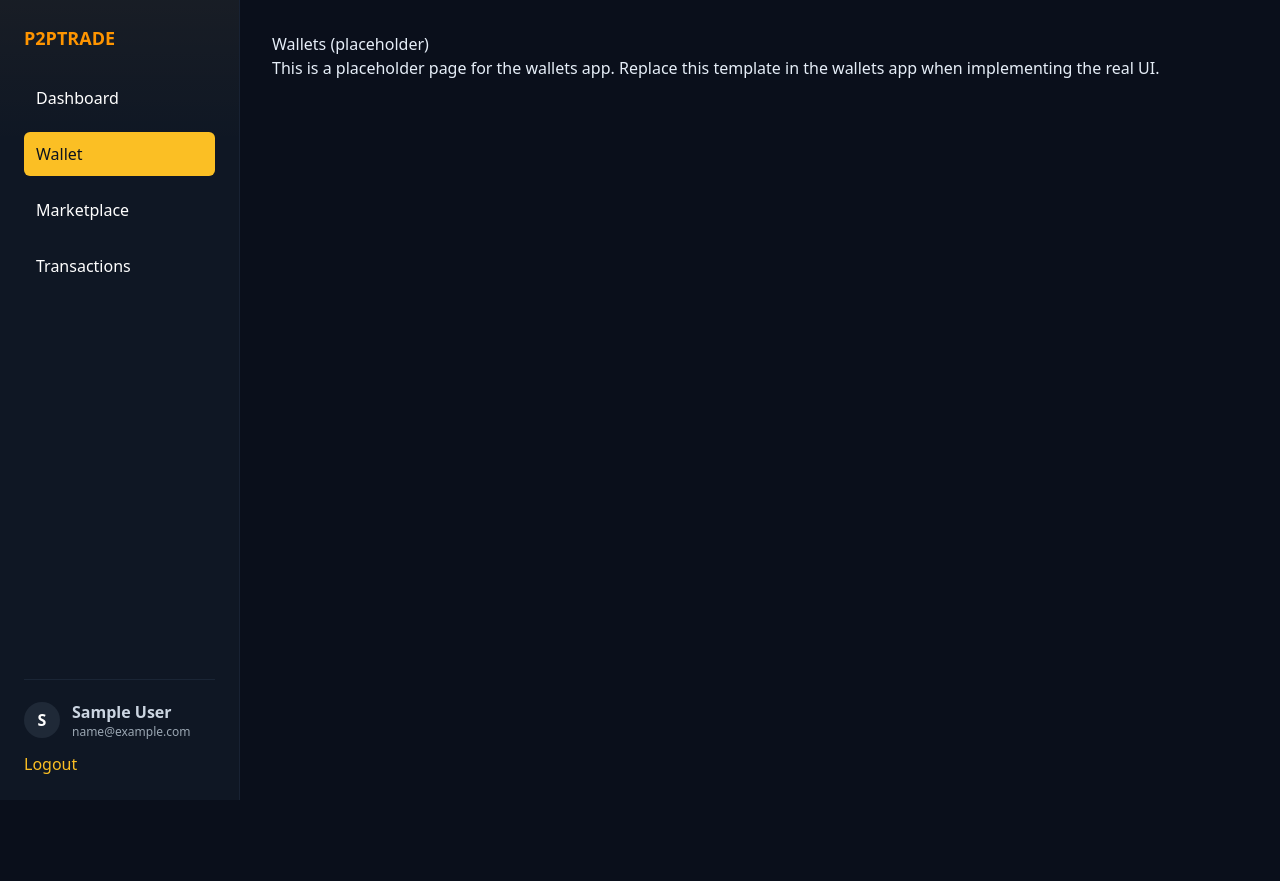
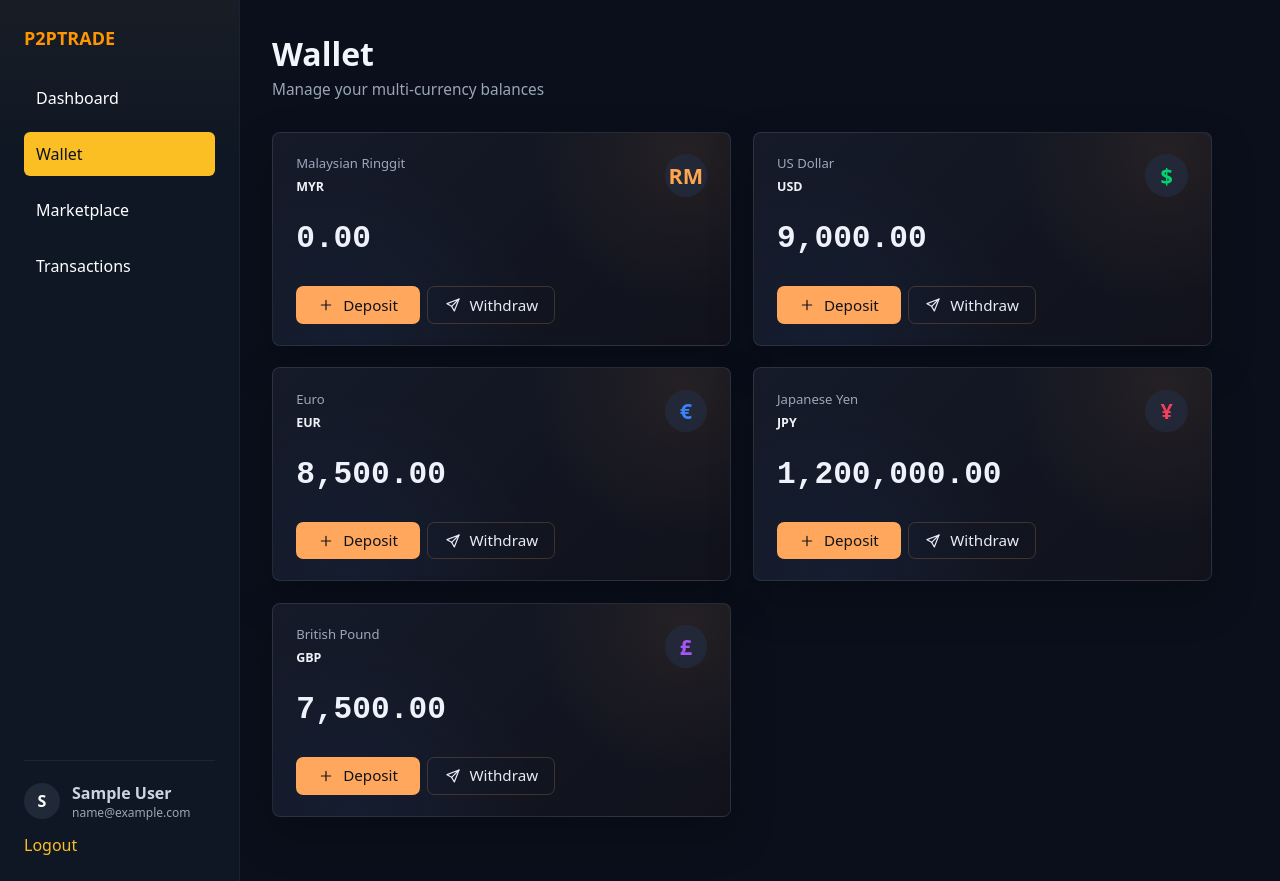
Before and after one commit to 25091849-cece/P2PTrade, a Django app: page /wallets/ in a window 1280 px wide. Before the commit the page ends 800 px from the top, so only its background shows below. Run offline with Django 5.2, Linux system fonts and the light colour scheme; the visitor is signed in with stand-in values (Sample User, id 1); data comes from the database, SQL or seed files in the repository; data that the repository does not hold is empty.

Commit message:
UI: Wallet Main Page

```diff
--- /dev/null
+++ b/static/css/wallets.css
@@ -0,0 +1,201 @@
+.wallet-page {
+  width: 100%;
+  max-width: 1120px;
+  padding: 0.25rem 0 2rem;
+}
+
+.wallet-header {
+  margin-bottom: 1.9rem;
+}
+
+.wallet-title {
+  margin-bottom: 0.35rem;
+  color: #f2f5fb;
+  font-family: 'Orbitron', system-ui, sans-serif;
+  font-size: 2rem;
+  font-weight: 800;
+  line-height: 1.15;
+  letter-spacing: 0;
+}
+
+.wallet-subtitle {
+  color: #9aa6b7;
+  font-size: 0.96rem;
+}
+
+.wallet-grid {
+  display: grid;
+  grid-template-columns: repeat(2, minmax(280px, 1fr));
+  gap: 1.35rem;
+  max-width: 940px;
+}
+
+.wallet-card {
+  min-height: 204px;
+  border: 1px solid rgba(148, 163, 184, 0.16);
+  border-radius: 0.5rem;
+  background:
+    radial-gradient(circle at 18% 100%, rgba(32, 60, 105, 0.18), transparent 42%),
+    radial-gradient(circle at 90% 10%, rgba(255, 166, 77, 0.08), transparent 34%),
+    linear-gradient(135deg, rgba(21, 27, 42, 0.98), rgba(17, 18, 28, 0.98));
+  box-shadow: 0 18px 45px rgba(0, 0, 0, 0.22);
+  padding: 1.35rem 1.45rem 1.3rem;
+}
+
+.wallet-card-top {
+  display: flex;
+  align-items: flex-start;
+  justify-content: space-between;
+  gap: 1rem;
+}
+
+.wallet-currency-name {
+  color: #9ca7ba;
+  font-size: 0.82rem;
+  letter-spacing: 0;
+}
+
+.wallet-currency-code {
+  margin-top: 0.25rem;
+  color: #eef2f8;
+  font-size: 0.78rem;
+  font-weight: 800;
+  letter-spacing: 0;
+}
+
+.wallet-currency-mark {
+  display: flex;
+  width: 2.65rem;
+  height: 2.65rem;
+  flex-shrink: 0;
+  align-items: center;
+  justify-content: center;
+  border-radius: 9999px;
+  background: rgba(35, 43, 62, 0.78);
+  font-size: 1.35rem;
+  font-weight: 800;
+  line-height: 1;
+}
+
+.wallet-amount {
+  margin-top: 1.6rem;
+  color: #edf2fb;
+  font-family: 'Orbitron', 'Courier New', monospace;
+  font-size: clamp(1.55rem, 3vw, 1.95rem);
+  font-weight: 800;
+  line-height: 1.1;
+  letter-spacing: 0;
+  font-variant-numeric: tabular-nums;
+  overflow-wrap: anywhere;
+}
+
+.wallet-actions {
+  display: flex;
+  gap: 0.45rem;
+  margin-top: 1.85rem;
+}
+
+.wallet-action {
+  display: inline-flex;
+  min-height: 2.35rem;
+  align-items: center;
+  justify-content: center;
+  gap: 0.55rem;
+  border-radius: 0.45rem;
+  padding: 0.55rem 1rem;
+  font-size: 0.95rem;
+  font-weight: 500;
+  line-height: 1;
+  transition: border-color 150ms ease, background-color 150ms ease, color 150ms ease, transform 150ms ease;
+}
+
+.wallet-action svg {
+  width: 1rem;
+  height: 1rem;
+  flex-shrink: 0;
+}
+
+.wallet-action-deposit {
+  min-width: 7.75rem;
+  background: #ffa85d;
+  color: #10131b;
+}
+
+.wallet-action-withdraw {
+  min-width: 8rem;
+  border: 1px solid rgba(255, 168, 93, 0.2);
+  color: #e6ebf4;
+}
+
+.wallet-action:hover {
+  transform: translateY(-1px);
+}
+
+.wallet-action-deposit:hover {
+  background: #ffb774;
+}
+
+.wallet-action-withdraw:hover {
+  border-color: rgba(255, 168, 93, 0.46);
+  background: rgba(255, 168, 93, 0.07);
+}
+
+.wallet-accent-myr {
+  color: #ffa54d;
+}
+
+.wallet-accent-usd {
+  color: #00d36f;
+}
+
+.wallet-accent-eur {
+  color: #3b82f6;
+}
+
+.wallet-accent-jpy {
+  color: #f43f5e;
+}
+
+.wallet-accent-gbp {
+  color: #a855f7;
+}
+
+.wallet-accent-aud,
+.wallet-accent-cad,
+.wallet-accent-chf,
+.wallet-accent-cny,
+.wallet-accent-hkd,
+.wallet-accent-nzd,
+.wallet-accent-default {
+  color: #60a5fa;
+}
+
+@media (max-width: 900px) {
+  .wallet-grid {
+    grid-template-columns: 1fr;
+    max-width: 560px;
+  }
+}
+
+@media (max-width: 640px) {
+  .wallet-page {
+    padding-top: 0;
+  }
+
+  .wallet-title {
+    font-size: 1.75rem;
+  }
+
+  .wallet-card {
+    min-height: auto;
+    padding: 1.15rem;
+  }
+
+  .wallet-actions {
+    flex-direction: column;
+  }
+
+  .wallet-action {
+    width: 100%;
+  }
+}
--- a/templates/wallets/index.html
+++ b/templates/wallets/index.html
@@ -1,6 +1,52 @@
 {% extends "dashboard.html" %}
+{% load humanize %}
+
+{% load static %}
+
+{% block extra_css %}
+  {{ block.super }}
+  <link rel="stylesheet" href="{% static 'css/wallets.css' %}">
+{% endblock %}
 
 {% block dashboard_main %}
-  <h2>Wallets (placeholder)</h2>
-  <p>This is a placeholder page for the wallets app. Replace this template in the wallets app when implementing the real UI.</p>
+  <section class="wallet-page" aria-labelledby="wallet-title">
+    <header class="wallet-header">
+      <h1 id="wallet-title" class="wallet-title">Wallet</h1>
+      <p class="wallet-subtitle">Manage your multi-currency balances</p>
+    </header>
+
+    <div class="wallet-grid">
+      {% for card in wallet_cards %}
+        <article class="wallet-card">
+          <div class="wallet-card-top">
+            <div>
+              <div class="wallet-currency-name">{{ card.currency_name }}</div>
+              <div class="wallet-currency-code">{{ card.currency_code }}</div>
+            </div>
+            <div class="wallet-currency-mark {{ card.accent_class }}" aria-hidden="true">
+              {% if card.currency_code == 'MYR' %}RM{% elif card.currency_code == 'USD' %}${% elif card.currency_code == 'EUR' %}&euro;{% elif card.currency_code == 'JPY' %}&yen;{% elif card.currency_code == 'GBP' %}&pound;{% else %}{{ card.currency_code }}{% endif %}
+            </div>
+          </div>
+
+          <div class="wallet-amount">{{ card.amount|floatformat:2|intcomma }}</div>
+
+          <div class="wallet-actions">
+            <a href="#" class="wallet-action wallet-action-deposit" aria-label="Deposit {{ card.currency_code }}">
+              <svg viewBox="0 0 24 24" fill="none" stroke="currentColor" aria-hidden="true">
+                <path d="M12 5v14M5 12h14" stroke-width="1.8" stroke-linecap="round"/>
+              </svg>
+              <span>Deposit</span>
+            </a>
+            <a href="#" class="wallet-action wallet-action-withdraw" aria-label="Withdraw {{ card.currency_code }}">
+              <svg viewBox="0 0 24 24" fill="none" stroke="currentColor" aria-hidden="true">
+                <path d="M21 3 10 14" stroke-width="1.8" stroke-linecap="round" stroke-linejoin="round"/>
+                <path d="m21 3-7 18-4-7-7-4 18-7Z" stroke-width="1.8" stroke-linecap="round" stroke-linejoin="round"/>
+              </svg>
+              <span>Withdraw</span>
+            </a>
+          </div>
+        </article>
+      {% endfor %}
+    </div>
+  </section>
 {% endblock %}
--- a/wallets/views.py
+++ b/wallets/views.py
@@ -1,11 +1,72 @@
+from decimal import Decimal
+
+from django.contrib.auth.decorators import login_required
 from django.shortcuts import render
 
+from .models import Wallet
 
+
+CURRENCY_META = {
+    'MYR': {'accent': 'wallet-accent-myr', 'order': 1},
+    'USD': {'accent': 'wallet-accent-usd', 'order': 2},
+    'EUR': {'accent': 'wallet-accent-eur', 'order': 3},
+    'JPY': {'accent': 'wallet-accent-jpy', 'order': 4},
+    'GBP': {'accent': 'wallet-accent-gbp', 'order': 5},
+    'AUD': {'accent': 'wallet-accent-aud', 'order': 6},
+    'CAD': {'accent': 'wallet-accent-cad', 'order': 7},
+    'CHF': {'accent': 'wallet-accent-chf', 'order': 8},
+    'CNY': {'accent': 'wallet-accent-cny', 'order': 9},
+    'HKD': {'accent': 'wallet-accent-hkd', 'order': 10},
+    'NZD': {'accent': 'wallet-accent-nzd', 'order': 11},
+}
+
+FALLBACK_BALANCES = [
+    {'currency_name': 'Malaysian Ringgit', 'currency_code': 'MYR', 'amount': Decimal('0.00')},
+    {'currency_name': 'US Dollar', 'currency_code': 'USD', 'amount': Decimal('9000.00')},
+    {'currency_name': 'Euro', 'currency_code': 'EUR', 'amount': Decimal('8500.00')},
+    {'currency_name': 'Japanese Yen', 'currency_code': 'JPY', 'amount': Decimal('1200000.00')},
+    {'currency_name': 'British Pound', 'currency_code': 'GBP', 'amount': Decimal('7500.00')},
+]
+
+
+def _decorate_balance(balance):
+    code = balance['currency_code']
+    meta = CURRENCY_META.get(code, {'accent': 'wallet-accent-default', 'order': 99})
+    return {
+        **balance,
+        'accent_class': meta['accent'],
+        'sort_order': meta['order'],
+    }
+
+
+@login_required
 def index(request):
-	"""Placeholder index view for the wallets app.
+    wallet_cards = []
 
-	Teams can replace this with their own UI. Keeping a simple view here
-	registers the `wallets` namespace so templates can safely reverse
-	`wallets:index`.
-	"""
-	return render(request, 'wallets/index.html')
+    try:
+        wallet = (
+            Wallet.objects
+            .prefetch_related('balances__currency')
+            .get(user=request.user)
+        )
+    except Wallet.DoesNotExist:
+        wallet = None
+
+    if wallet:
+        wallet_cards = [
+            _decorate_balance({
+                'currency_name': balance.currency.name,
+                'currency_code': balance.currency.code,
+                'amount': balance.amount,
+            })
+            for balance in wallet.balances.all()
+        ]
+
+    if not wallet_cards:
+        wallet_cards = [_decorate_balance(balance) for balance in FALLBACK_BALANCES]
+
+    wallet_cards.sort(key=lambda card: card['sort_order'])
+
+    return render(request, 'wallets/index.html', {
+        'wallet_cards': wallet_cards,
+    })
```
